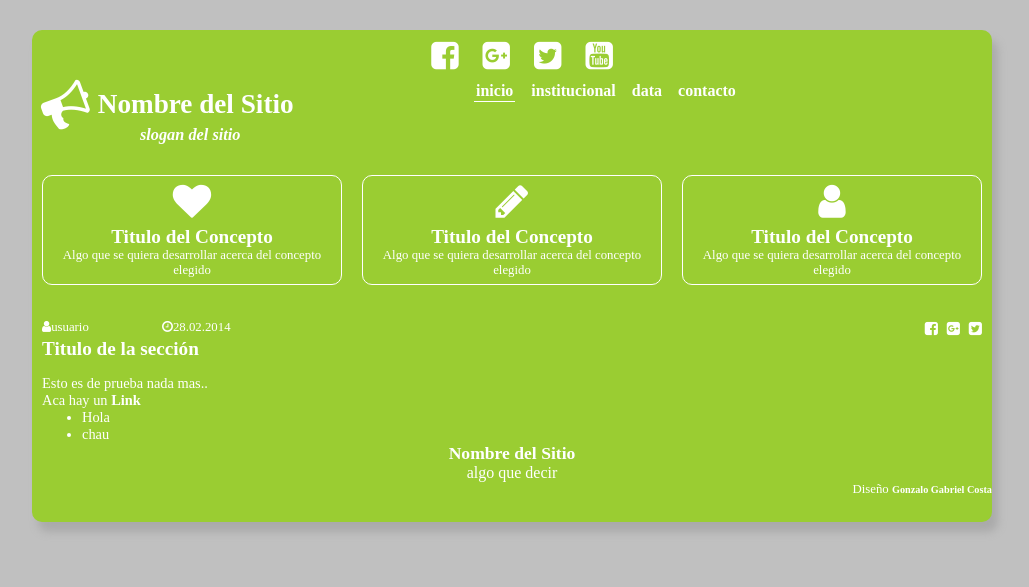
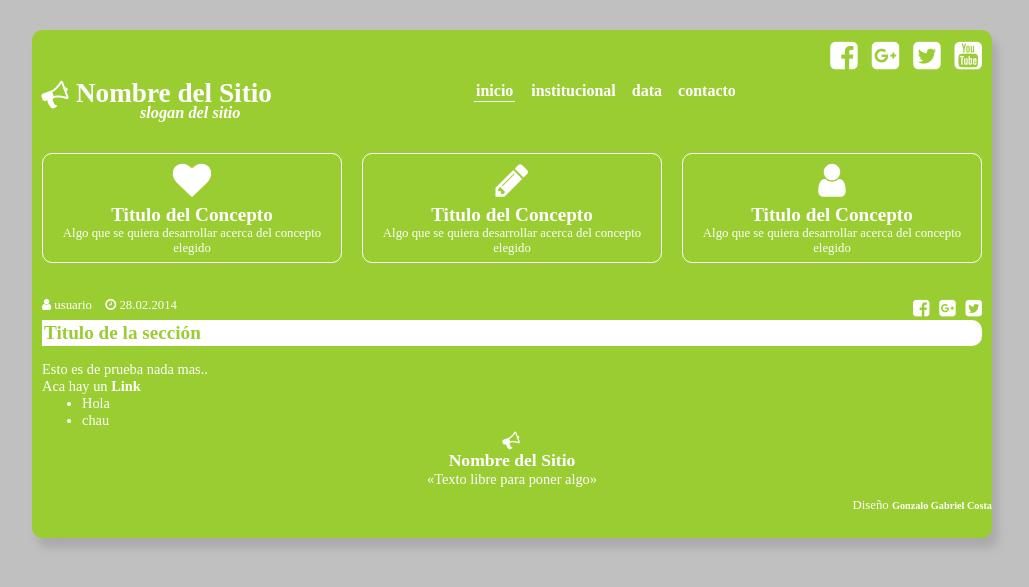
Before and after one commit to gcosta87/GetSimple, a PHP site: page / in a window 1280 px wide. Shown: the top 587 px of the page, without its empty margins (128-1157 px from the left). Run offline with PHP 8.4, Linux system fonts and the light colour scheme; some libraries are stand-ins or nearby versions.

Commit message:
Cambios menores en Template

```diff
--- a/Difusion/index.html
+++ b/Difusion/index.html
@@ -70,13 +70,11 @@
 		<div class="sixteen columns clearfix">
 			<main>
 
-					<div class="two columns alpha data">
-						<span title="Autor"><i class="fa fa-user"></i>usuario</span>
+					<div class="four columns alpha data">
+						<span title="Autor"><i class="fa fa-user"></i> usuario</span>
+						<span title="Fecha de ultima actualización"><i class="fa fa-clock-o"></i> 28.02.2014</span>
 					</div>
-					<div class="four columns  data">
-						<span title="Fecha de ultima actualización"><i class="fa fa-clock-o"></i>28.02.2014</span>
-					</div>
-					<div class="ten columns omega data" style="text-align:right;">
+					<div class="twelve columns omega" style="text-align:right;">
 						<span class="compartir">
 							<a href="#" title="Compartir vía Facebook"><i class="fa fa-facebook-square"></i></a>
 							<a href="#" title="Compartir vía Google+"><i class="fa fa-google-plus-square"></i></a>
@@ -85,7 +83,7 @@
 					</div>
 
 				<div class="sixteen alpha columns add-half-bottom">
-						<h2>Titulo de la sección</h2>
+					<h2>Titulo de la sección</h2>
 				</div>
 				<div class="sixteen columns alpha content">
 						<p>Esto es de prueba nada mas..</p>
@@ -99,8 +97,8 @@
 			</main>
 		</div>
 		<footer>
-			<p class="nombre">Nombre del Sitio</p>
-			<p class="data">algo que decir</p>
+			<p class="nombre"> <i class="fa fa-bullhorn logo"></i><br/>Nombre del Sitio</p>
+			<p class="data">«Texto libre para poner algo»</p>
 			<p class="creditos">Diseño <a href="http://www.libreware.com.ar" target="_blank">Gonzalo Gabriel Costa</a>		</p>
 		</footer>
 	</div>
--- a/Difusion/style.css
+++ b/Difusion/style.css
@@ -39,13 +39,13 @@ body{
 /***************/
 
 .redesSociales{
-	text-align:center;
+	text-align:right;
 	margin-bottom:10px;
 
 }
 
 .redesSociales a i{
-	margin-left:20px;
+	margin-left:10px;
 	transition:transform 1s;
 }
 
@@ -58,7 +58,7 @@ header{
 
 }
 
-header .logo{
+.logo{
 	transform: rotate(-20deg);
 	font-size:1.8em;
 	vertical-align:middle;
@@ -103,10 +103,19 @@ main{
 
 main h2{
 	font-size:1.2em;
+	background-color:white;
+	border-radius:0px 10px 10px 0px;
+	padding:2px;
+	color:yellowgreen;
 }
 
 main .data{
 	font-size:0.8em;
+
+}
+
+main .data span{
+	margin-right:10px;
 }
 
 main .content{
@@ -133,12 +142,13 @@ footer .nombre{
 }
 
 footer .data{
-
+	font-size:0.9em;
 }
 
 footer .creditos,footer .creditos a{
 	text-align:right;
 	font-size:0.8em;
+	margin-top:10px;
 }
 
 
```
